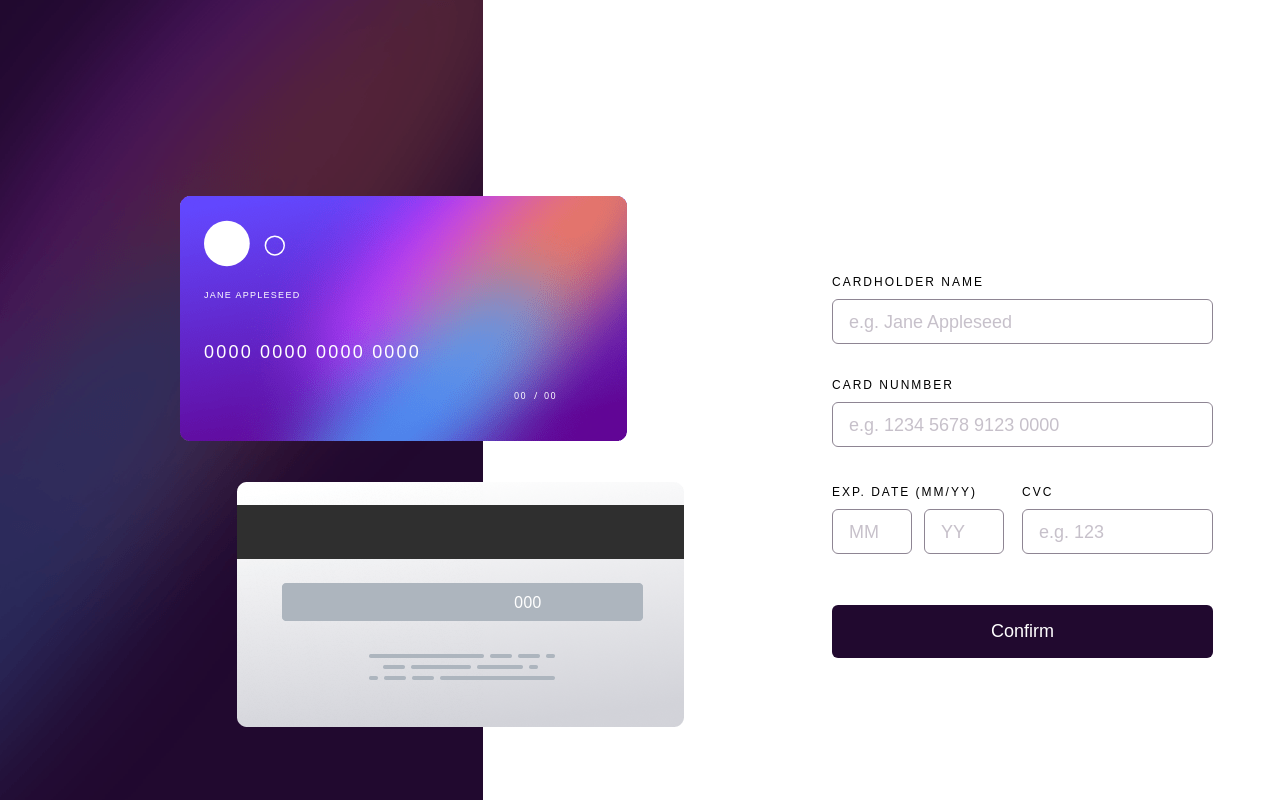
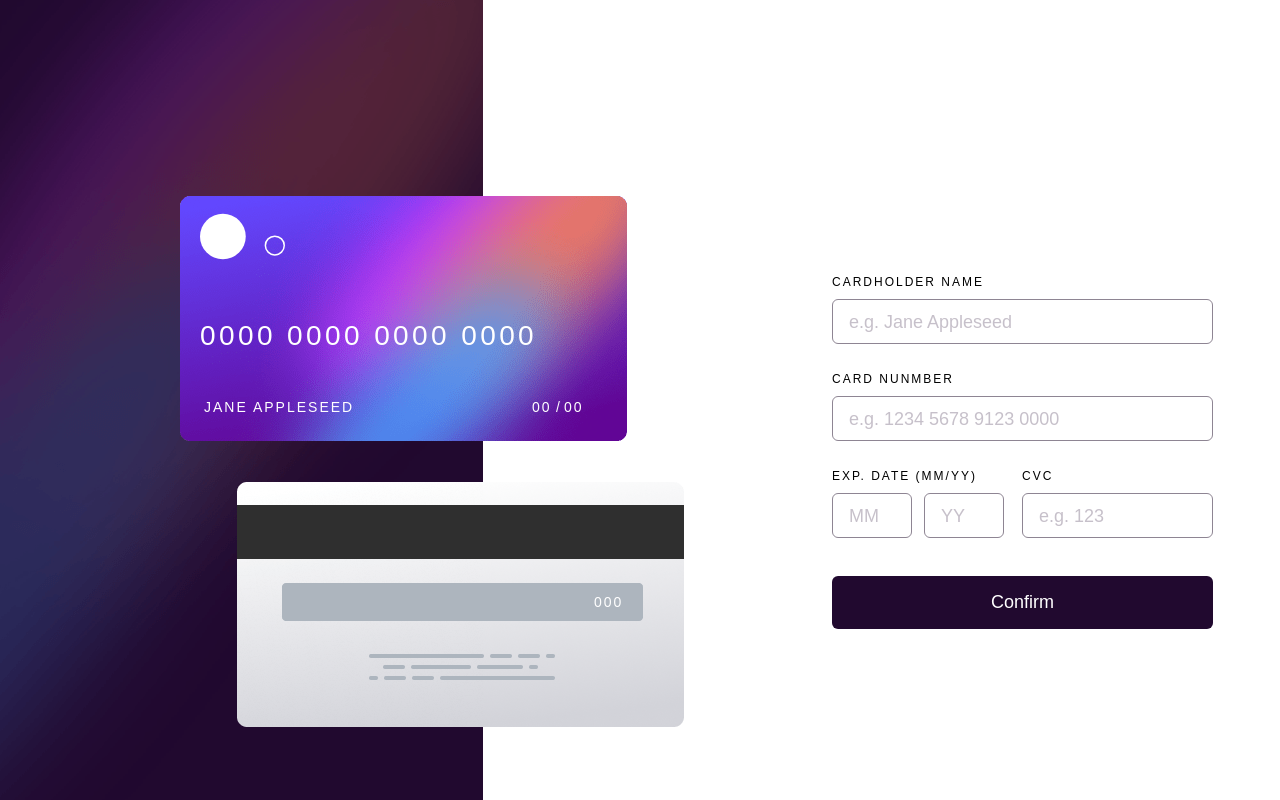
Before and after one commit to GonzaloGC/Interactive-card-form-vitejs, a website built with Vite: page index.html in a window 1280 px wide. Built offline with nearby package versions, Linux system fonts and the light colour scheme.

Commit message:
added html fix and finished

```diff
--- a/index.html
+++ b/index.html
@@ -27,7 +27,7 @@
           />
           <p
             id="numberCardBack"
-            class="absolute text-white top-[96px] left-[210px] laptop:absolute laptop:top-[520px] laptop:left-[350px]"
+            class="absolute text-white top-[103px] left-[304px] font-grot text-[9px] leading-[11px] tracking-[1.29px] font-medium laptop:absolute laptop:top-[523px] laptop:left-[430px] laptop:font-grot laptop:text-[14px] laptop:leading-[18px] laptop:tracking-[2px] laptop:font-medium "
           >000</p>
         </div>
         <div>
@@ -38,7 +38,7 @@
           />
           <div class="">
             <svg
-              class="absolute top-[150px] left-10 laptop:w-[47px] laptop:h-[47px]"
+              class="absolute top-[143px] left-[36px] laptop:w-[47px] laptop:h-[47px]"
               width="31"
               height="30"
               viewBox="0 0 31 30"
@@ -48,7 +48,7 @@
               <ellipse cx="15.0932" cy="15" rx="15.0932" ry="15" fill="white" />
             </svg>
             <svg
-              class="relative left-20 top-[1px] laptop:top-[165px] laptop:w-[21px] laptop:h-[21px] laptop:left-[100px]"
+              class="absolute left-[78px] top-[152px] laptop:top-[165px] laptop:w-[21px] laptop:h-[21px] laptop:left-[100px]"
               width="14"
               height="14"
               viewBox="0 0 14 14"
@@ -63,31 +63,31 @@
           </div>
           <p
             id="numberCardFront"
-            class="top-10 left-10 relative text-white laptop:relative laptop:top-[250px] font-grot text-lg leading-[23px] tracking-[2.2px]"
+            class="top-[52px] left-[36px] relative text-white laptop:relative laptop:top-[248px] font-grot text-lg leading-[23px] tracking-[2.2px] laptop:font-grot laptop:text-[28px] laptop:leading-[36px] laptop:tracking-[3.4px] laptop:font-medium"
           >
             0000 0000 0000 0000
           </p>
           <div class="flex mt-2">
             <p
               id="nameCardBack"
-              class="top-[245px] left-10 absolute text-white laptop:top-[220px] font-grot text-[9px] leading-[11px] tracking-[1.28px]"
+              class="top-[250px] left-10 absolute text-white laptop:top-[328px] font-grot text-[9px] leading-[11px] tracking-[1.28px] font-medium laptop:font-grot laptop:text-[14px] laptop:leading-[18px] laptop:tracking-[2px] laptop:font-medium"
             >
             JANE APPLESEED
             </p>
             <p
               id="valueMonthCard"
-              class="top-[245px] left-[235px] absolute text-white laptop:top-[320px] laptop:left-[350px] text-[9px] leading-[11px] tracking-[1.28px]"
+              class="top-[250px] left-[248px] absolute text-white laptop:top-[328px] laptop:left-[368px] text-[9px] leading-[11px] tracking-[1.28px] laptop:font-grot laptop:text-[14px] laptop:leading-[18px] laptop:tracking-[2px] laptop:font-medium"
             >
               00
             </p>
             <p
-              class="top-[245px] left-[253px] absolute text-white laptop:top-[320px] laptop:left-[370px] text-[9px] leading-[11px] tracking-[1.28px]"
+              class="top-[250px] left-[262px] absolute text-white laptop:top-[328px] laptop:left-[392px] text-[9px] leading-[11px] tracking-[1.28px] laptop:font-grot laptop:text-[14px] laptop:leading-[18px] laptop:tracking-[2px] laptop:font-medium"
             >
               /
             </p>
             <p
               id="valueYearCard"
-              class="top-[245px] left-[260px] absolute text-white laptop:top-[320px] laptop:left-[380px] text-[9px] leading-[11px] tracking-[1.28px]"
+              class="top-[250px] left-[268px] absolute text-white laptop:top-[328px] laptop:left-[400px] text-[9px] leading-[11px] tracking-[1.28px] laptop:font-grot laptop:text-[14px] laptop:leading-[18px] laptop:tracking-[2px] laptop:font-medium"
             >
               00
             </p>
@@ -107,14 +107,14 @@
           id="nameCard"
           type="text"
           placeholder="e.g. Jane Appleseed"
-          class="mt-[9px] top-[9px] rounded-md block w-[327px] h-[45px] placeholder:font-grot placeholder:text-[18px] placeholder:leading-[23px] placeholder:font-medium placeholder:not-italic placeholder:text-Very-dark-violet placeholder:opacity-25 pl-4 laptop:w-[381px] focus:outline-none focus:border-blue-950 border border-Dark-grayish-violet"
+          class="mt-[9px] top-[9px] rounded-md block w-[327px] h-[45px] placeholder:font-grot placeholder:text-[18px] placeholder:leading-[23px] placeholder:font-medium placeholder:not-italic placeholder:text-Very-dark-violet placeholder:opacity-25 pl-4 laptop:w-[381px] focus:outline-none focus:border-blue-950 border border-Dark-grayish-violet cursor-pointer"
         />
         <div
           id="errorName"
           class="pt-[8px] text-Red-input-errors text-xs relative"
         ></div>
         <label
-          class="mt-[20px] uppercase font-grot text-[12px] leading-[15px] tracking-[2px] font-medium not-italic block laptop:mt-[26px]"
+          class="mt-[15px] uppercase font-grot text-[12px] leading-[15px] tracking-[2px] font-medium not-italic block laptop:mt-[20px]"
           >Card Nunmber</label
         >
         <input
@@ -122,7 +122,7 @@
           maxlength="19"
           placeholder="e.g. 1234 5678 9123 0000"
           type="text"
-          class="mt-[9px] border border-Dark-grayish-violet border- rounded-md block w-[327px] h-[45px] placeholder:font-grot placeholder:text-[18px] placeholder:leading-[23px] placeholder:font-medium placeholder:not-italic placeholder:text-Very-dark-violet placeholder:opacity-25 pl-4 laptop:w-[381px] focus:outline-none focus:border-blue-950"
+          class="mt-[9px] border border-Dark-grayish-violet border- rounded-md block w-[327px] h-[45px] placeholder:font-grot placeholder:text-[18px] placeholder:leading-[23px] placeholder:font-medium placeholder:not-italic placeholder:text-Very-dark-violet placeholder:opacity-25 pl-4 laptop:w-[381px] focus:outline-none focus:border-blue-950 cursor-pointer"
         />
         <p
           id="errorNumber"
@@ -131,7 +131,7 @@
         <div class="flex gap-[11px]">
           <div>
             <label
-              class="mt-[20px] font-grot text-[12px] leading-[15px] tracking-[2px] font-medium not-italic block laptop:mt-[30px]"
+              class="mt-[15px] font-grot text-[12px] leading-[15px] tracking-[2px] font-medium not-italic block laptop:mt-[20px]"
               >EXP. DATE (MM/YY)</label
             >
             <div class="flex gap-2">
@@ -140,21 +140,21 @@
                 type="number"
                 maxlength="2"
                 placeholder="MM"
-                class="mt-[9px] border border-Dark-grayish-violet rounded-md placeholder:font-grot placeholder:text-[18px] placeholder:leading-[23px] placeholder:font-medium placeholder:not-italic placeholder:text-Very-dark-violet placeholder:opacity-25 w-[72px] h-[45px] laptop:w-[80px] laptop:h-[45px] focus:outline-none placeholder:pl-4 focus:border-blue-950"
+                class="mt-[9px] border border-Dark-grayish-violet rounded-md placeholder:font-grot placeholder:text-[18px] placeholder:leading-[23px] placeholder:font-medium placeholder:not-italic placeholder:text-Very-dark-violet placeholder:opacity-25 w-[72px] h-[45px] laptop:w-[80px] laptop:h-[45px] focus:outline-none pl-4 focus:border-blue-950 cursor-pointer"
               />
               <input
                 id="valueYear"
                 type="number"
                 maxlength="2"
                 placeholder="YY"
-                class="mt-[9px] border border-Dark-grayish-violet rounded-md placeholder:font-grot placeholder:text-[18px] placeholder:leading-[23px] placeholder:font-medium placeholder:not-italic placeholder:text-Very-dark-violet placeholder:opacity-25 placeholder:pl-4 w-[72px] h-[45px] laptop:w-[80px] laptop:h-[45px] laptop:ml-[4px] focus:outline-none focus:border-blue-950"
+                class="mt-[9px] border border-Dark-grayish-violet rounded-md placeholder:font-grot placeholder:text-[18px] placeholder:leading-[23px] placeholder:font-medium placeholder:not-italic placeholder:text-Very-dark-violet placeholder:opacity-25 pl-4 w-[72px] h-[45px] laptop:w-[80px] laptop:h-[45px] laptop:ml-[4px] focus:outline-none focus:border-blue-950 cursor-pointer"
               />
             </div>
             <div class="pt-[8px] text-Red-input-errors text-xs relative" id="infoDivYM"></div>
           </div>
           <div class="pl-[10px] laptop:pl-[7px]">
             <label
-              class="mt-[20px] block font-grot text-[12px] leading-[15px] tracking-[2px] font-medium not-italic laptop:mt-[30px]"
+              class="mt-[15px] block font-grot text-[12px] leading-[15px] tracking-[2px] font-medium not-italic laptop:mt-[20px]"
               >CVC</label
             >
             <input
@@ -162,14 +162,14 @@
               type="text"
               maxlength="3"
               placeholder="e.g. 123"
-              class="mt-[9px] border border-Dark-grayish-violet rounded-md block w-[150px] h-[45px] placeholder:pl-[16px] placeholder:font-grot placeholder:text-[18px] placeholder:leading-[23px] placeholder:font-medium placeholder:not-italic placeholder:text-Very-dark-violet placeholder:opacity-25 laptop:w-[191px] laptop:h-[45px] focus:outline-none focus:border-blue-950 laptop:placeholder:pl-[16px]"
+              class="mt-[9px] border border-Dark-grayish-violet rounded-md block w-[150px] h-[45px] pl-4 placeholder:font-grot placeholder:text-[18px] placeholder:leading-[23px] placeholder:font-medium placeholder:not-italic placeholder:text-Very-dark-violet placeholder:opacity-25 laptop:w-[191px] laptop:h-[45px] focus:outline-none focus:border-blue-950 cursor-pointer"
             />
             <div class="pt-[8px] text-Red-input-errors text-xs relative" id="infoDivCvc"></div>
           </div>
         </div>
         <button
           id="buttonClic"
-          class="bg-Very-dark-violet rounded-md w-[327px] h-[53px] text-[18px] font-grot text-white mt-[28px] laptop:w-[381px] laptop:h-[53px] laptop:mt-[43px]"
+          class="bg-Very-dark-violet rounded-md w-[327px] h-[53px] text-[18px] font-grot text-white mt-[25px] laptop:w-[381px] laptop:h-[53px] laptop:mt-[30px] cursor-pointer"
         >
           Confirm
         </button>
```
